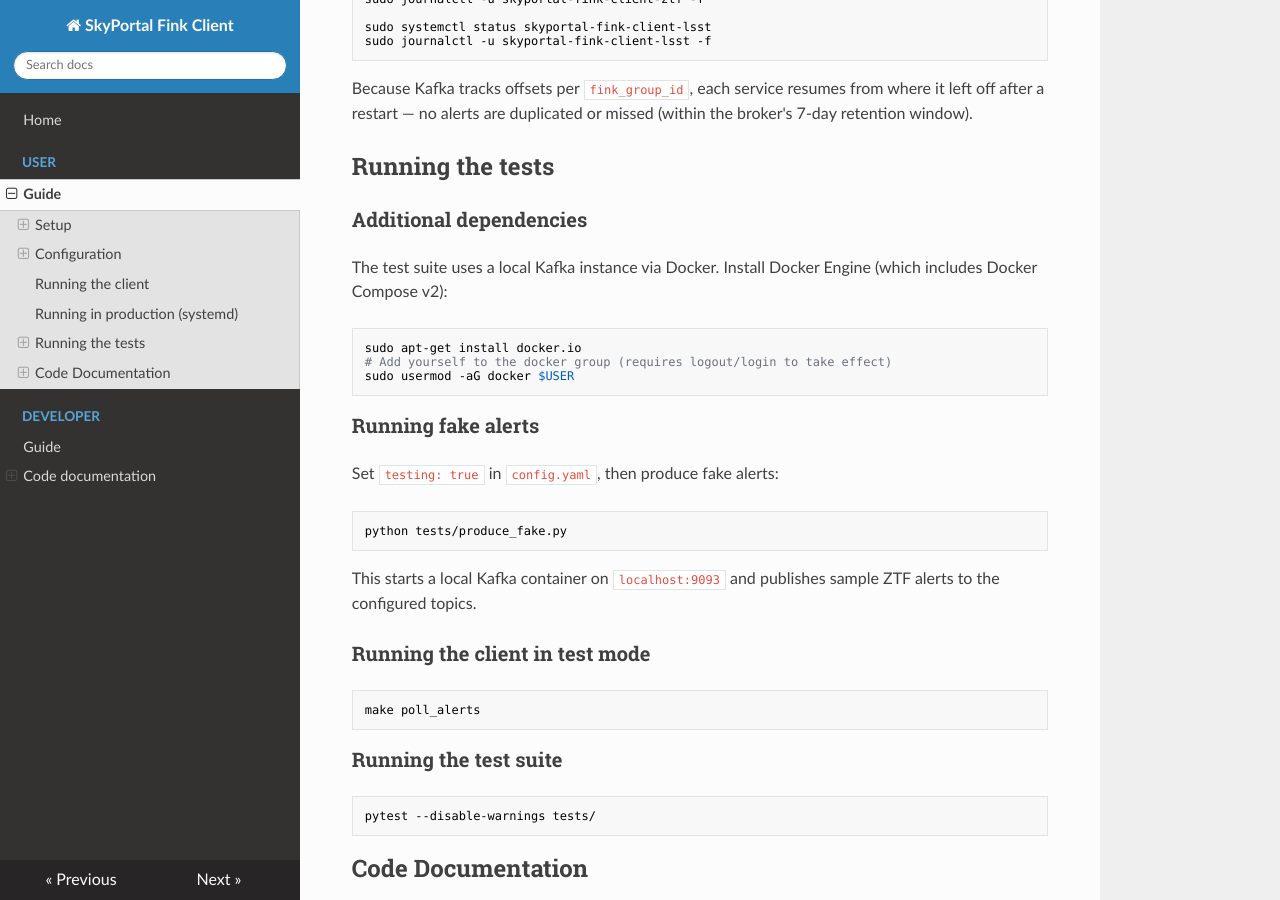
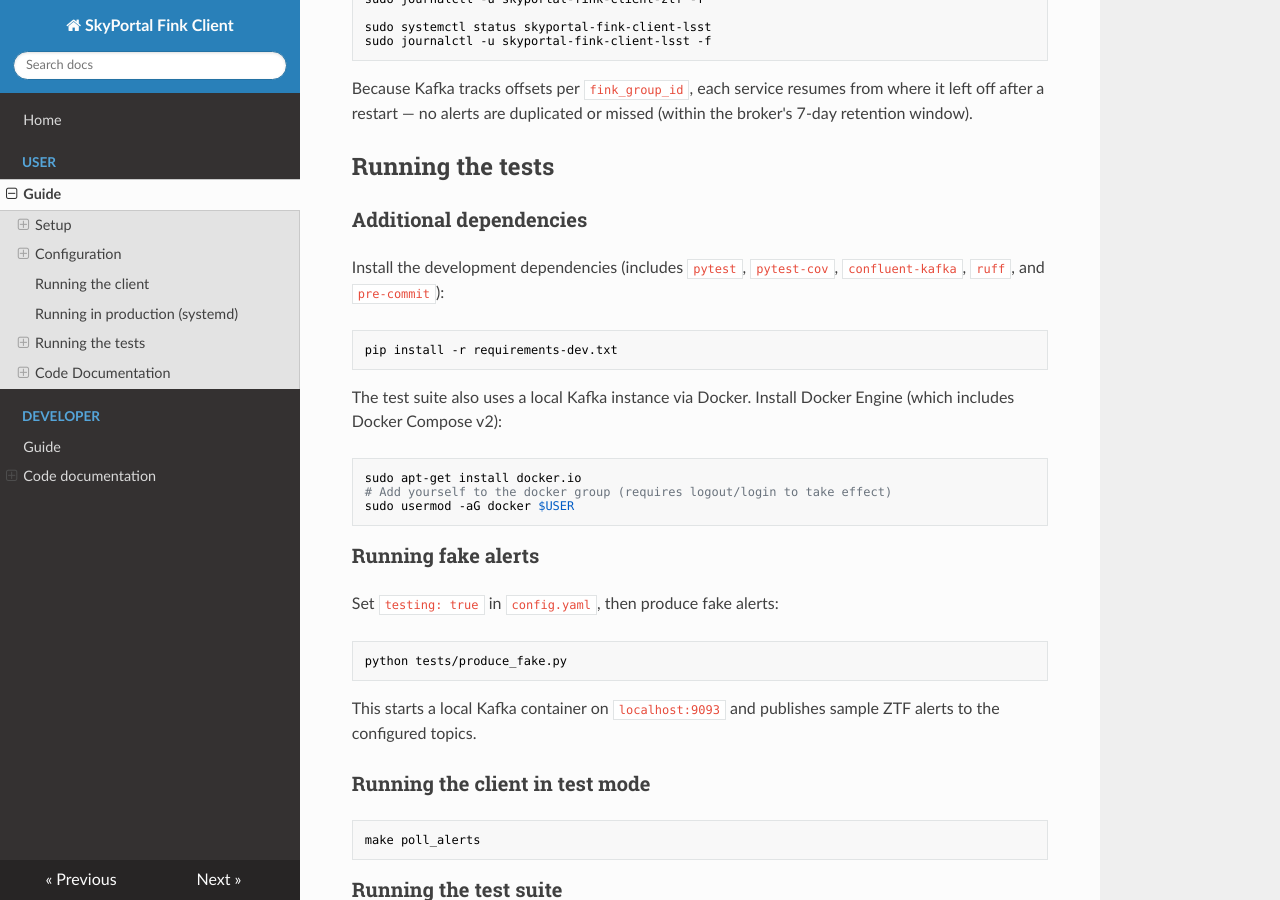
Before and after one commit to skyportal-contrib/skyportal-fink-client, an MkDocs documentation site: the page built from docs/user_guide/index.md, in a window 1280 px wide and 900 px high, scrolled down 2896 px. Built offline with MkDocs 1.6.1, drawn with Linux system fonts in a browser that asks for light colours; nearby versions of some CDN libraries.

Commit message:
adding ruff to pre-commit and run it

````diff
--- a/docs/user_guide/index.md
+++ b/docs/user_guide/index.md
@@ -144,7 +144,13 @@ Because Kafka tracks offsets per `fink_group_id`, each service resumes from wher
 
 ### Additional dependencies
 
-The test suite uses a local Kafka instance via Docker. Install Docker Engine (which includes Docker Compose v2):
+Install the development dependencies (includes `pytest`, `pytest-cov`, `confluent-kafka`, `ruff`, and `pre-commit`):
+
+```bash
+pip install -r requirements-dev.txt
+```
+
+The test suite also uses a local Kafka instance via Docker. Install Docker Engine (which includes Docker Compose v2):
 
 ```bash
 sudo apt-get install docker.io
--- /dev/null
+++ b/requirements-dev.txt
@@ -0,0 +1,5 @@
+confluent-kafka
+pytest
+pytest-cov
+ruff
+pre-commit
--- a/requirements.txt
+++ b/requirements.txt
@@ -1,9 +1,7 @@
 astropy
-confluent-kafka
 fink-client >= 10.0
 fink-filters >= 7.22
 numpy
 pandas
-pytest
 PyYAML
 requests
````
Also changed, not shown: .pre-commit-config.yaml (+7 -5 lines), docs/dev_guide/index.md (+6 -0 lines), pyproject.toml (added, +9 -0 lines), config_ztf.yaml (line endings or trailing spaces), 8 other files.
